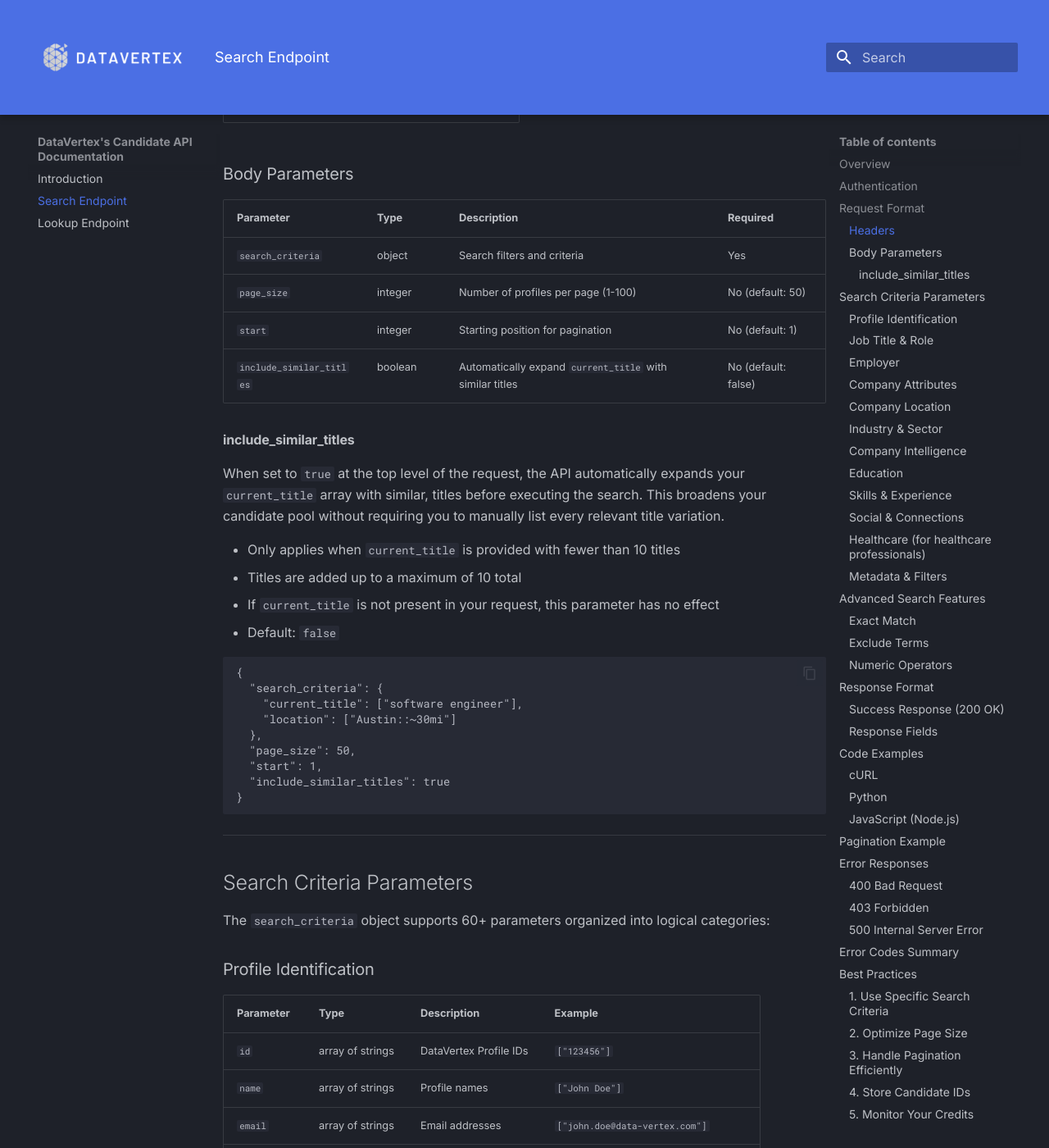
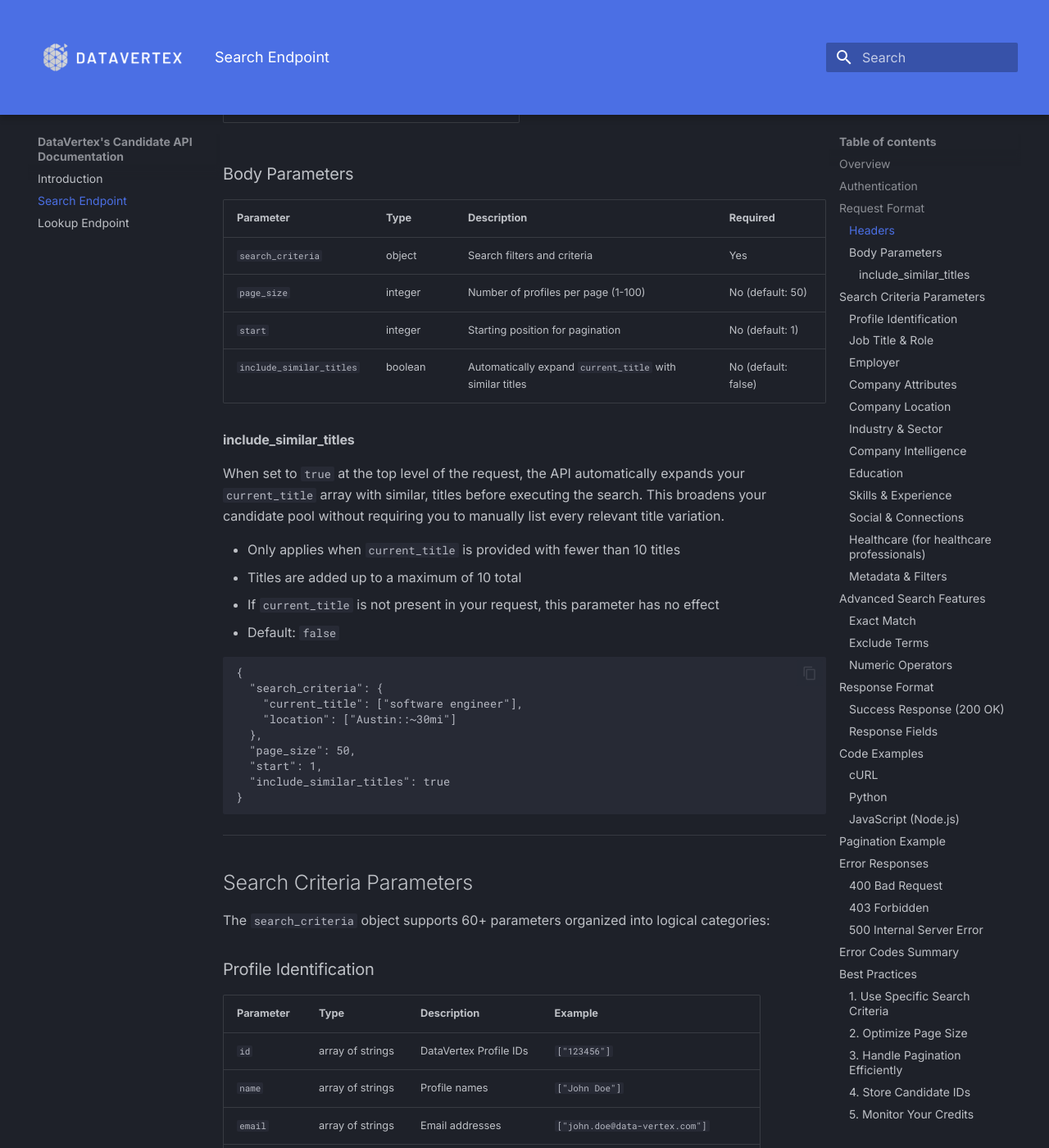
Before and after one commit to jbattdv/dv-api-docs, an MkDocs documentation site: the page built from docs/API_SEARCH_ENDPOINT.md, in a window 1280 px wide and 1400 px high, scrolled down 903 px. Shown: the whole window at 82% size. Built offline with MkDocs 1.6.1 and Material for MkDocs 9.7.7, drawn with Linux system fonts in a browser that asks for light colours.

Commit message:
Fixed text wrapping issue. Documentation is now cleaner.

```diff
--- a/docs/API_SEARCH_ENDPOINT.md
+++ b/docs/API_SEARCH_ENDPOINT.md
@@ -35,12 +35,42 @@ You can obtain your API key from DataVertex directly.
 
 ### Body Parameters
 
-| Parameter | Type | Description | Required |
-|-----------|------|-------------|----------|
-| `search_criteria` | object | Search filters and criteria | Yes |
-| `page_size` | integer | Number of profiles per page (1-100) | No (default: 50) |
-| `start` | integer | Starting position for pagination | No (default: 1) |
-| `include_similar_titles` | boolean | Automatically expand `current_title` with similar titles | No (default: false) |
+<table>
+  <thead>
+    <tr>
+      <th>Parameter</th>
+      <th>Type</th>
+      <th>Description</th>
+      <th>Required</th>
+    </tr>
+  </thead>
+  <tbody>
+    <tr>
+      <td><code>search_criteria</code></td>
+      <td>object</td>
+      <td>Search filters and criteria</td>
+      <td>Yes</td>
+    </tr>
+    <tr>
+      <td><code>page_size</code></td>
+      <td>integer</td>
+      <td>Number of profiles per page (1-100)</td>
+      <td>No (default: 50)</td>
+    </tr>
+    <tr>
+      <td><code>start</code></td>
+      <td>integer</td>
+      <td>Starting position for pagination</td>
+      <td>No (default: 1)</td>
+    </tr>
+    <tr>
+      <td><code>include_similar_titles</code></td>
+      <td>boolean</td>
+      <td>Automatically expand <code>current_title</code> with similar titles</td>
+      <td>No (default: false)</td>
+    </tr>
+  </tbody>
+</table>
 
 #### include_similar_titles
 
--- a/docs/stylesheets/extra.css
+++ b/docs/stylesheets/extra.css
@@ -33,3 +33,7 @@
   [data-md-component="content"] .md-content__inner {
     padding-left: 0 !important;
   }
+
+  .md-typeset table code {
+    white-space: nowrap;
+  }
```
